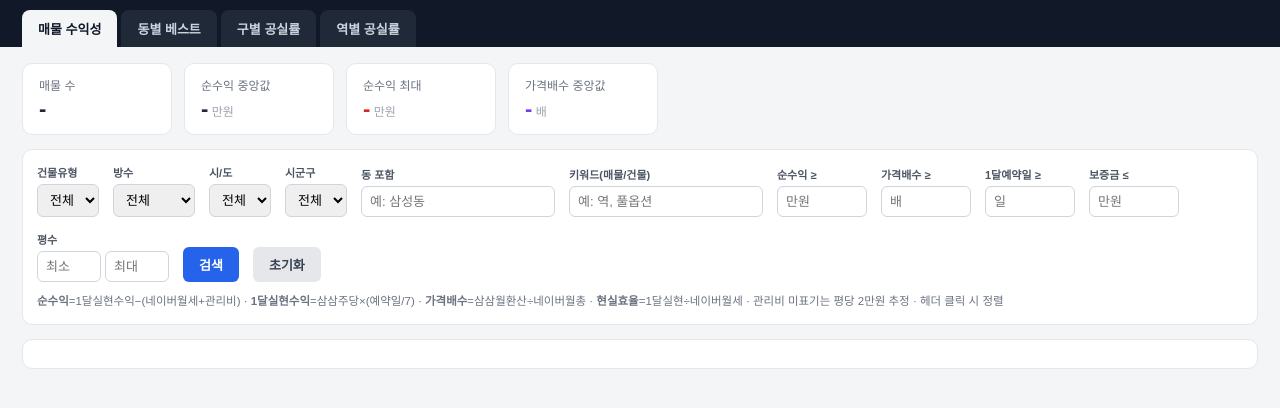
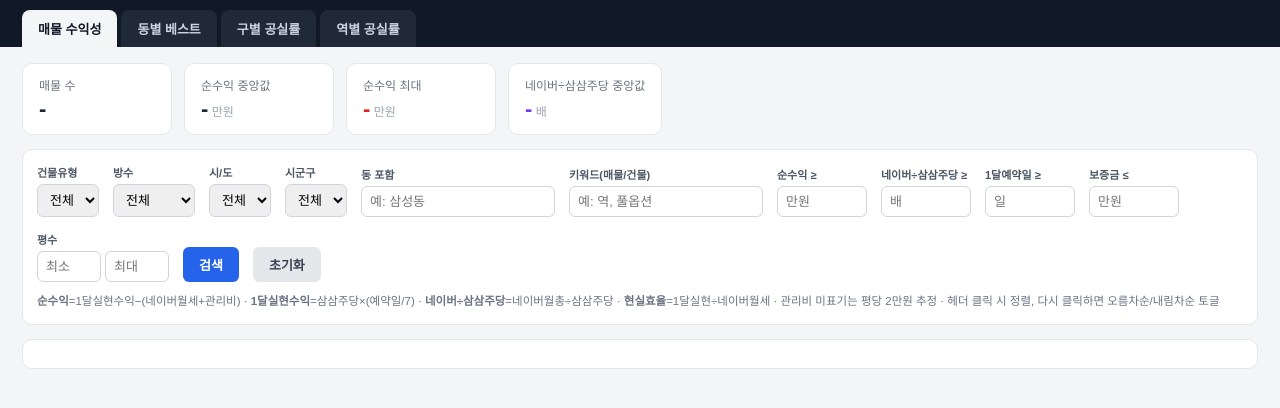
Before and after one commit to gunho30811/STA, a Flask app: template templates/profit.html in a window 1280 px wide. Shown: the part 77-485 px from the top of the page. Run offline with Flask 3, Linux system fonts and the light colour scheme; the template is opened without the code that fills it, so the values that code supplies are empty.

Commit message:
가격배수를 네이버월총÷삼삼주당으로 교체, 모든 테이블에 엑셀식 정렬 토글 추가
- pipeline/build_integrated.py: 가격배수(삼삼월÷네이버월총) -> 네이버월총÷삼삼주당으로 계산 변경,
  net_profit_integrated.csv 재생성
- web/profit_app.py: /api/profit 정렬을 dir(asc/desc) 파라미터 기반으로 일반화, 텍스트 컬럼도 정렬 가능,
  빈 값은 항상 뒤로
- templates/profit.html: 매물 수익성 테이블 헤더 클릭 시 오름차순/내림차순 토글(화살표 표시),
  동별/구별/역별 보조 테이블도 클라이언트 사이드로 동일하게 정렬 가능하도록 추가

```diff
--- a/pipeline/build_integrated.py
+++ b/pipeline/build_integrated.py
@@ -165,7 +165,7 @@ for s in valid:
         'sam_week': sam_week, 'sam_month': sam_month, 'bk': s['bk'], 'ds': s['ds'],
         'realized': realized, 'rent': rent, 'dep': dep, 'navmgmt': navmgmt, 'nav_tot': nav_tot,
         'n': len(use), 'mgmt_known': mgmt_known, 'nv_url': nv_url, 'nv_bldg': rep['articleName'],
-        'eff': round(sam_month/nav_tot, 2) if nav_tot else 0,
+        'eff': round(nav_tot/sam_week, 2) if sam_week else 0,
         'real_eff': round(realized/nav_tot, 2) if nav_tot else 0,
         'real_eff_rent': round(realized/rent, 2) if rent else 0,
         'net': round(realized-nav_tot, 1)})
@@ -175,7 +175,7 @@ with open(OUT, 'w', encoding='utf-8-sig', newline='') as f:
     w = csv.writer(f)
     w.writerow(['삼삼ID', '매물명', '건물유형', '방수', '시도', '시군구', '동', '평수', '삼삼주당_만원', '삼삼월환산_만원',
                 '1달예약일', '1달막힘일', '1달실현수익_만원', '네이버월세_만원', '네이버관리비_만원', '관리비표기여부',
-                '네이버월총_만원', '네이버보증금_만원', '매칭매물수', '가격배수(삼삼월÷네이버월총)',
+                '네이버월총_만원', '네이버보증금_만원', '매칭매물수', '네이버월총÷삼삼주당',
                 '실현효율(1달실현÷네이버월총)', '현실효율(1달실현÷네이버월세)', '순수익_만원(1달실현−월세−관리비)',
                 '네이버건물', '네이버링크', '삼삼링크'])
     for r in rows:
--- a/templates/profit.html
+++ b/templates/profit.html
@@ -64,7 +64,7 @@
       <div class="card"><div class="lbl">매물 수</div><div class="val" id="c-cnt">-</div></div>
       <div class="card"><div class="lbl">순수익 중앙값</div><div class="val" id="c-med">-<small> 만원</small></div></div>
       <div class="card"><div class="lbl">순수익 최대</div><div class="val pos" id="c-max">-<small> 만원</small></div></div>
-      <div class="card"><div class="lbl">가격배수 중앙값</div><div class="val mult" id="c-mult">-<small> 배</small></div></div>
+      <div class="card"><div class="lbl">네이버÷삼삼주당 중앙값</div><div class="val mult" id="c-mult">-<small> 배</small></div></div>
     </div>
     <div class="panel">
       <div class="filters">
@@ -75,7 +75,7 @@
         <div class="fg"><label>동 포함</label><input id="f-dong" placeholder="예: 삼성동"></div>
         <div class="fg"><label>키워드(매물/건물)</label><input id="f-kw" placeholder="예: 역, 풀옵션"></div>
         <div class="fg"><label>순수익 ≥</label><input type="number" id="f-profit" placeholder="만원"></div>
-        <div class="fg"><label>가격배수 ≥</label><input type="number" id="f-mult" step="0.1" placeholder="배"></div>
+        <div class="fg"><label>네이버÷삼삼주당 ≥</label><input type="number" id="f-mult" step="0.1" placeholder="배"></div>
         <div class="fg"><label>1달예약일 ≥</label><input type="number" id="f-bk" placeholder="일"></div>
         <div class="fg"><label>보증금 ≤</label><input type="number" id="f-dep" placeholder="만원"></div>
         <div class="fg"><label>평수</label><div style="display:flex;gap:4px"><input type="number" id="f-pmin" placeholder="최소" style="width:64px"><input type="number" id="f-pmax" placeholder="최대" style="width:64px"></div></div>
@@ -83,8 +83,8 @@
         <div class="fg"><label>&nbsp;</label><button class="btn btn-reset" onclick="resetF()">초기화</button></div>
       </div>
       <div class="legend">
-        <b>순수익</b>=1달실현수익−(네이버월세+관리비) · <b>1달실현수익</b>=삼삼주당×(예약일/7) · <b>가격배수</b>=삼삼월환산÷네이버월총 ·
-        <b>현실효율</b>=1달실현÷네이버월세 · 관리비 미표기는 평당 2만원 추정 · 헤더 클릭 시 정렬
+        <b>순수익</b>=1달실현수익−(네이버월세+관리비) · <b>1달실현수익</b>=삼삼주당×(예약일/7) · <b>네이버÷삼삼주당</b>=네이버월총÷삼삼주당 ·
+        <b>현실효율</b>=1달실현÷네이버월세 · 관리비 미표기는 평당 2만원 추정 · 헤더 클릭 시 정렬, 다시 클릭하면 오름차순/내림차순 토글
       </div>
     </div>
     <div class="panel scroll">
@@ -114,7 +114,7 @@ const COLS = [
   {k:"pyeong", t:"평"},
   {k:"profit", t:"순수익"},
   {k:"realized", t:"1달실현"},
-  {k:"mult", t:"가격배수"},
+  {k:"mult", t:"네이버÷주당"},
   {k:"realEff", t:"현실효율"},
   {k:"bk", t:"예약일"},
   {k:"blk", t:"막힘일"},
@@ -126,14 +126,29 @@ const COLS = [
   {k:"link", t:"링크", l:true},
 ];
 
+let curDir = "desc";
+function renderThead(){
+  const tr = document.getElementById('thead'); tr.innerHTML='';
+  COLS.forEach(c=>{
+    const th=document.createElement('th');
+    th.textContent = c.t + (c.k===curSort ? (curDir==='asc' ? ' ▲' : ' ▼') : '');
+    if(c.l)th.className='l';
+    if(c.k!=='link'){
+      th.onclick=()=>{
+        if(curSort===c.k){curDir = curDir==='asc' ? 'desc' : 'asc';}
+        else {curSort=c.k; curDir='asc';}
+        search(1);
+      };
+      th.title='정렬 (다시 클릭하면 반대로)';
+    }
+    tr.appendChild(th);
+  });
+}
 async function init(){
   const fc = await (await fetch('/api/facets')).json();
   const fill=(id,arr)=>{const sel=document.getElementById(id);arr.forEach(s=>{const o=document.createElement('option');o.value=s;o.textContent=s;sel.appendChild(o);});};
   fill('f-sigungu',fc.sigungu); fill('f-sido',fc.sido); fill('f-btype',fc.btype);
-  // thead
-  const tr = document.getElementById('thead');
-  COLS.forEach(c=>{const th=document.createElement('th');th.textContent=c.t;if(c.l)th.className='l';
-    if(c.k!=='link'&&c.k!=='name')th.onclick=()=>{curSort=c.k;search(1);};th.title='정렬';tr.appendChild(th);});
+  renderThead();
   search(1);
 }
 function v(id){return document.getElementById(id).value.trim();}
@@ -151,7 +166,8 @@ async function search(page){
   if(v('f-dep'))p.set('dep_max',v('f-dep'));
   if(v('f-pmin'))p.set('pyeong_min',v('f-pmin'));
   if(v('f-pmax'))p.set('pyeong_max',v('f-pmax'));
-  p.set('sort',curSort);p.set('page',page);p.set('size',50);
+  p.set('sort',curSort);p.set('dir',curDir);p.set('page',page);p.set('size',50);
+  renderThead();
   const r=await (await fetch('/api/profit?'+p)).json();
   const s=r.summary;
   document.getElementById('c-cnt').textContent=s.count.toLocaleString();
@@ -195,15 +211,34 @@ function renderPager(r){
   if(e<r.pages)add(r.pages,String(r.pages));
   if(cur<r.pages)add(cur+1,'›');
 }
-function resetF(){document.querySelectorAll('#t-profit input').forEach(i=>i.value='');document.querySelectorAll('#t-profit select').forEach(s=>{if(s.id!=='sort'&&s.id!=='size')s.value='';});curSort='profit';search(1);}
+function resetF(){document.querySelectorAll('#t-profit input').forEach(i=>i.value='');document.querySelectorAll('#t-profit select').forEach(s=>{if(s.id!=='sort'&&s.id!=='size')s.value='';});curSort='profit';curDir='desc';search(1);}
 
-// ---- 보조 탭 ----
-function genTable(rows,hId,bId){
+// ---- 보조 탭 (헤더 클릭 시 정렬, 다시 클릭하면 오름차순/내림차순 토글) ----
+let tableData={}, tableSort={};
+function genTable(rows,hId,bId,name){
   const h=document.getElementById(hId),b=document.getElementById(bId);
   if(!rows.length){h.innerHTML='';b.innerHTML='<tr><td>데이터 없음</td></tr>';return;}
   const cols=Object.keys(rows[0]);
-  h.innerHTML='<tr>'+cols.map(c=>`<th class="l">${c}</th>`).join('')+'</tr>';
+  const st=tableSort[name]||{col:null,dir:'asc'};
+  h.innerHTML='<tr>'+cols.map(c=>{
+    const arrow = st.col===c ? (st.dir==='asc'?' ▲':' ▼') : '';
+    return `<th class="l" title="정렬 (다시 클릭하면 반대로)" onclick="sortTable('${name}','${c}','${hId}','${bId}')">${c}${arrow}</th>`;
+  }).join('')+'</tr>';
   b.innerHTML=rows.map(r=>'<tr>'+cols.map(c=>{const val=r[c];const isNum=typeof val==='number';return `<td class="${isNum?'':'l'}">${isNum?val.toLocaleString():(val??'')}</td>`;}).join('')+'</tr>').join('');
+}
+function sortTable(name,col,hId,bId){
+  const rows=tableData[name];
+  let st=tableSort[name]||{col:null,dir:'asc'};
+  st = st.col===col ? {col, dir: st.dir==='asc'?'desc':'asc'} : {col, dir:'asc'};
+  tableSort[name]=st;
+  const present=rows.filter(r=>r[col]!==null&&r[col]!==undefined&&r[col]!=='');
+  const missing=rows.filter(r=>r[col]===null||r[col]===undefined||r[col]==='');
+  present.sort((a,b)=>{
+    const av=a[col],bv=b[col];
+    const cmp=(typeof av==='number'&&typeof bv==='number')?(av-bv):String(av).localeCompare(String(bv),'ko');
+    return st.dir==='asc'?cmp:-cmp;
+  });
+  genTable(present.concat(missing),hId,bId,name);
 }
 let loaded={};
 async function tab(name){
@@ -212,7 +247,8 @@ async function tab(name){
   if(name!=='profit'&&!loaded[name]){
     const api={dong:'/api/best_dong',gu:'/api/vacancy_gu',station:'/api/by_station'}[name];
     const rows=await (await fetch(api)).json();
-    genTable(rows,name+'-h',name+'-b');loaded[name]=true;
+    tableData[name]=rows;
+    genTable(rows,name+'-h',name+'-b',name);loaded[name]=true;
   }
 }
 init();
```
Also changed, not shown: web/profit_app.py (+12 -5 lines), README.md, data/net_profit_integrated.csv.
